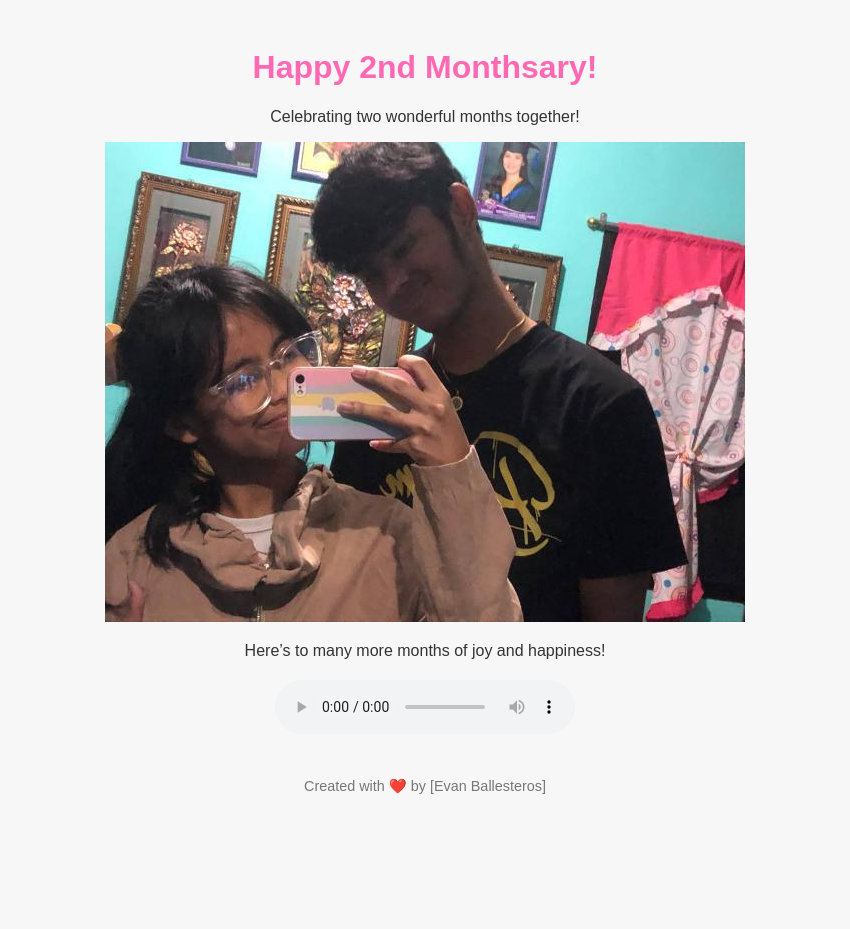
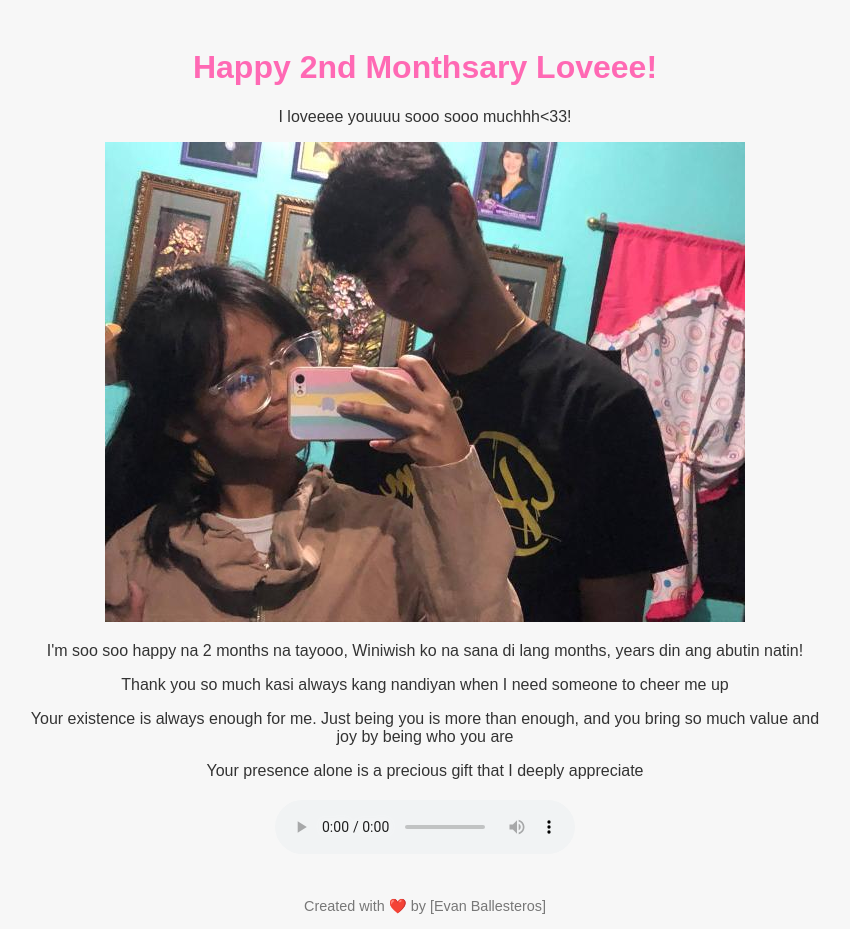
Before and after one commit to evalyn13/laloves.github.io, a plain HTML site: page index.html in a window 1280 px wide. Shown: the whole page, without its empty margins (215-1065 px from the left). Before the commit the page ends 809 px from the top, so only its background shows below. Drawn offline with Linux system fonts and the light colour scheme.

Commit message:
Update index.html

```diff
--- a/index.html
+++ b/index.html
@@ -3,7 +3,7 @@
 <head>
     <meta charset="UTF-8">
     <meta name="viewport" content="width=device-width, initial-scale=1.0">
-    <title>2nd Monthsary Celebration</title>
+    <title>Happy Monthsary Loveee! Mwaaa Mwaaa Tsup Tsup</title>
     <style>
         body {
             font-family: Arial, sans-serif;
@@ -35,10 +35,13 @@
 </head>
 <body>
     <div class="container">
-        <h1>Happy 2nd Monthsary!</h1>
-        <p>Celebrating two wonderful months together!</p>
+        <h1>Happy 2nd Monthsary Loveee!</h1>
+        <p>I loveeee youuuu sooo sooo muchhh<33!</p>
         <img src="1.jpg" alt="Celebration Image">
-        <p>Here’s to many more months of joy and happiness!</p>
+        <p>I'm soo soo happy na 2 months na tayooo, Winiwish ko na sana di lang months, years din ang abutin natin!</p>
+        <p>Thank you so much kasi always kang nandiyan when I need someone to cheer me up</p>
+        <p>Your existence is always enough for me. Just being you is more than enough, and you bring so much value and joy by being who you are</p>
+        <p>Your presence alone is a precious gift that I deeply appreciate</p>
 
         <!-- Audio Player -->
         <div class="audio-player">
```
